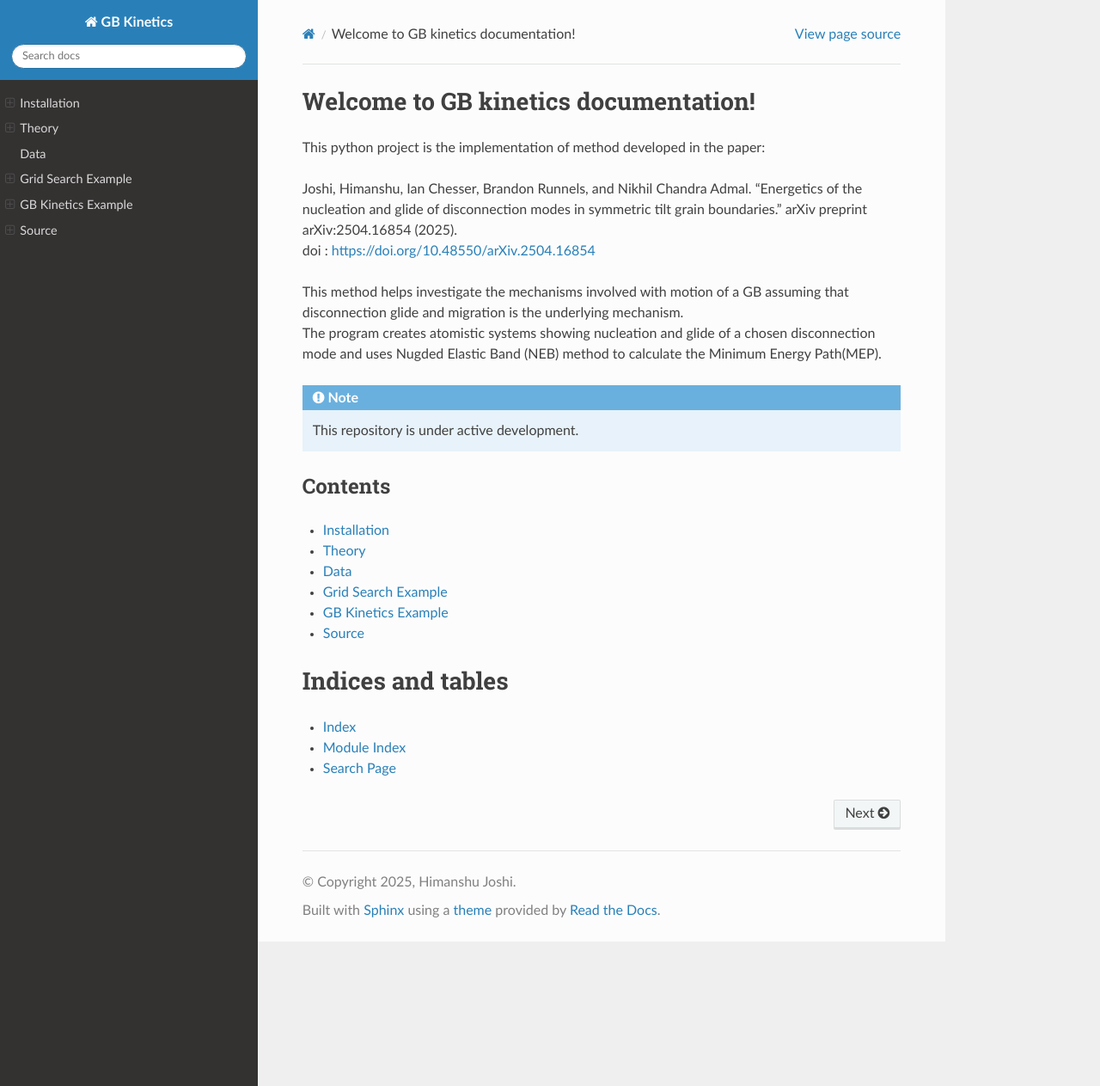
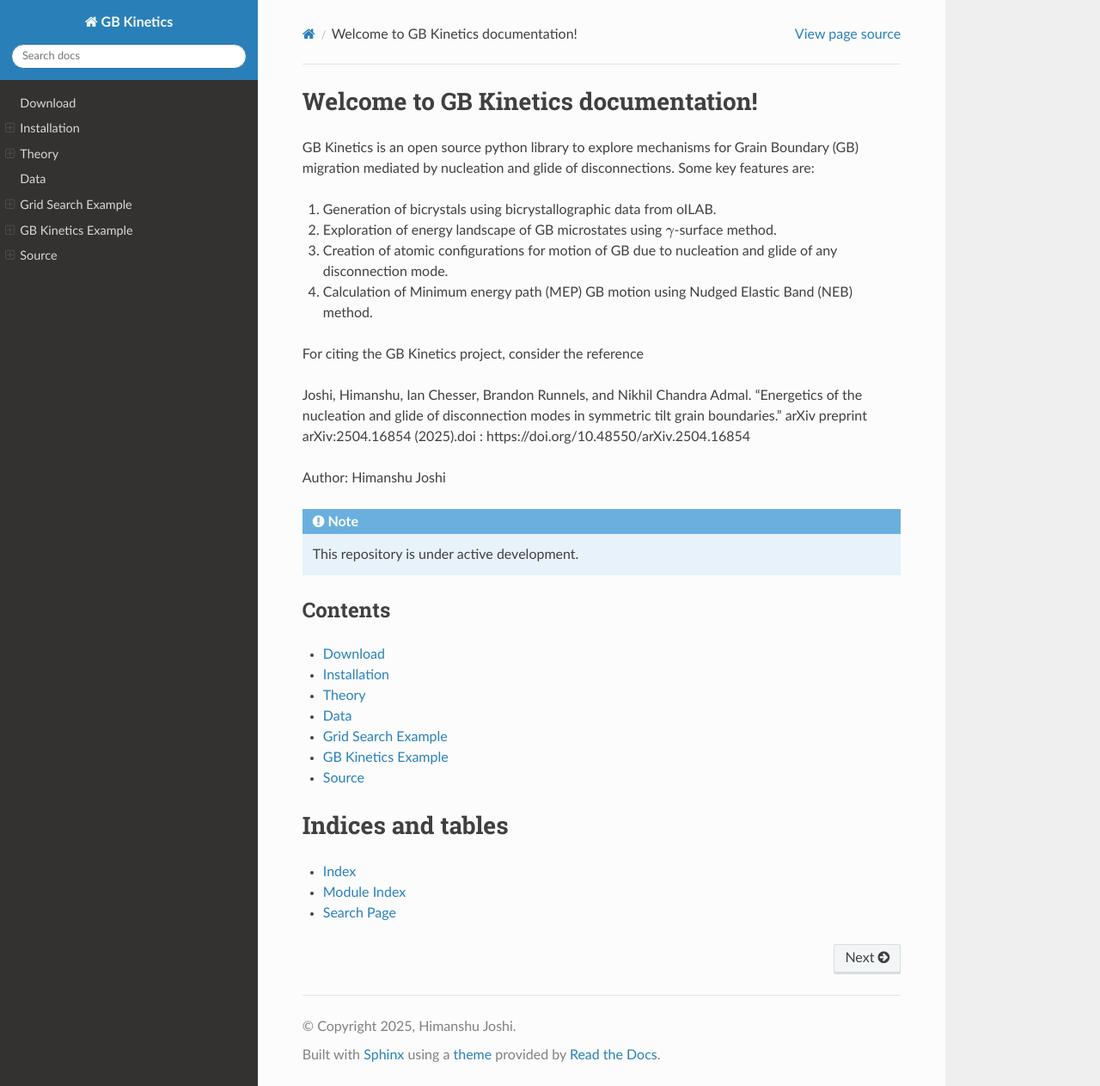
Before and after one commit to hjoshi9/GB_kinetics, a Sphinx documentation site: the page built from docs/source/index.rst, in a window 1280 px wide and 1263 px high. Shown: the whole window at 86% size. Built offline with Sphinx 7.4.7 and the Read the Docs theme 3.1.0, drawn with Linux system fonts in a browser that asks for light colours.

Commit message:
Updated documentation, added download section

```diff
--- a/docs/source/index.rst
+++ b/docs/source/index.rst
@@ -3,26 +3,38 @@
    You can adapt this file completely to your liking, but it should at least
    contain the root `toctree` directive.
 
-Welcome to GB kinetics documentation!
-====================================================
-| This python project is the implementation of method developed in the paper:
+Welcome to GB Kinetics documentation!
+=======================================
 
-| Joshi, Himanshu, Ian Chesser, Brandon Runnels, and Nikhil Chandra Admal. "Energetics of the nucleation and glide of disconnection modes in symmetric tilt grain boundaries." arXiv preprint arXiv:2504.16854 (2025).
-| doi : https://doi.org/10.48550/arXiv.2504.16854
+GB Kinetics is an open source python library to explore mechanisms for Grain Boundary (GB) migration mediated
+by nucleation and glide of disconnections. Some key features are:
 
+#. Generation of bicrystals using bicrystallographic data from oILAB.
 
-| This method helps investigate the mechanisms involved with motion of a GB assuming that disconnection glide and migration is the underlying mechanism.
-| The program creates atomistic systems showing nucleation and glide of a chosen disconnection mode and uses Nugded Elastic Band (NEB) method to calculate the Minimum Energy Path(MEP).
+#. Exploration of energy landscape of GB microstates using :math:`\gamma`-surface method.
+
+#. Creation of atomic configurations for motion of GB due to nucleation and glide of any disconnection mode.
+
+#. Calculation of Minimum energy path (MEP) GB motion using Nudged Elastic Band (NEB) method.
+
+For citing the GB Kinetics project, consider the reference
+
+Joshi, Himanshu, Ian Chesser, Brandon Runnels, and Nikhil Chandra Admal.
+"Energetics of the nucleation and glide of disconnection modes in symmetric tilt grain boundaries."
+arXiv preprint arXiv:2504.16854 (2025).doi : https://doi.org/10.48550/arXiv.2504.16854
+
+Author:
+Himanshu Joshi
 
 .. note::
-
-	This repository is under active development.
+   This repository is under active development.
 
 Contents
 --------
 .. toctree::
    :maxdepth: 1
 
+   download
    usage
    theory
    data
--- a/docs/source/theory.rst
+++ b/docs/source/theory.rst
@@ -15,7 +15,7 @@ Construction of STGB microstate
 
 Each STGB is constructed by:
 
-#. Creating an interpenetrating lattice by combining two lattices, one rotated by :math:`\theta/2` andthe other by :math:`-\theta/2`, where:math:`\theta` is the misorientation angle.
+#. Creating an interpenetrating lattice by combining two lattices, one rotated by :math:`\theta/2` andthe other by :math:`-\theta/2`, where :math:`\theta` is the misorientation angle.
 
 #. Selecting a gb location (with a parameter ``gb_position`` used in ``GBKineticsRunController.py``) and deleting atoms of grain 1 from one side of the gb position and from grain 2 on the other side.
 
```
Also changed, not shown: docs/source/download.rst (added, +10 -0 lines), docs/source/example_gbkinetics.rst (+53 -6 lines), docs/source/usage.rst (+23 -9 lines), docs/source/_static/user_input1.png (added), docs/source/_static/user_input2.png (added), docs/source/_static/user_input3.png (added), docs/source/_static/user_input4.png (added), 3 other files.
